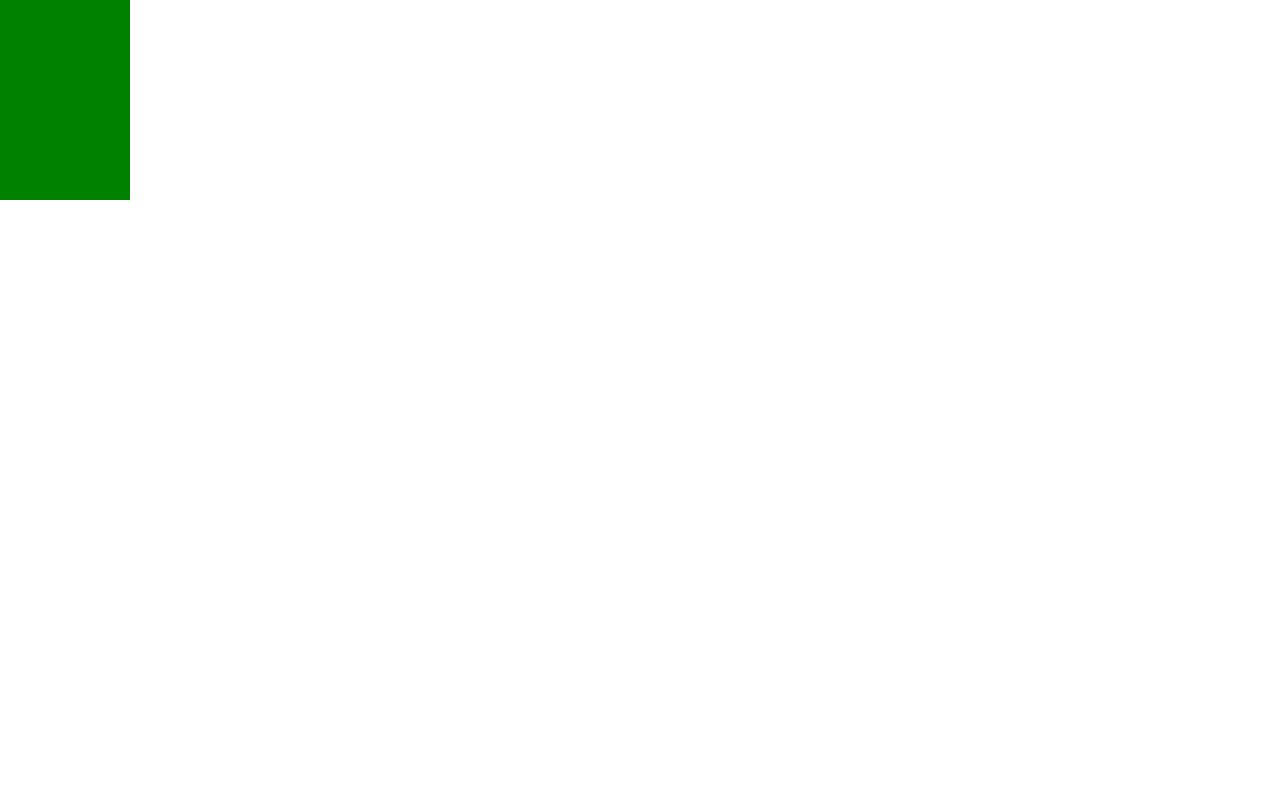
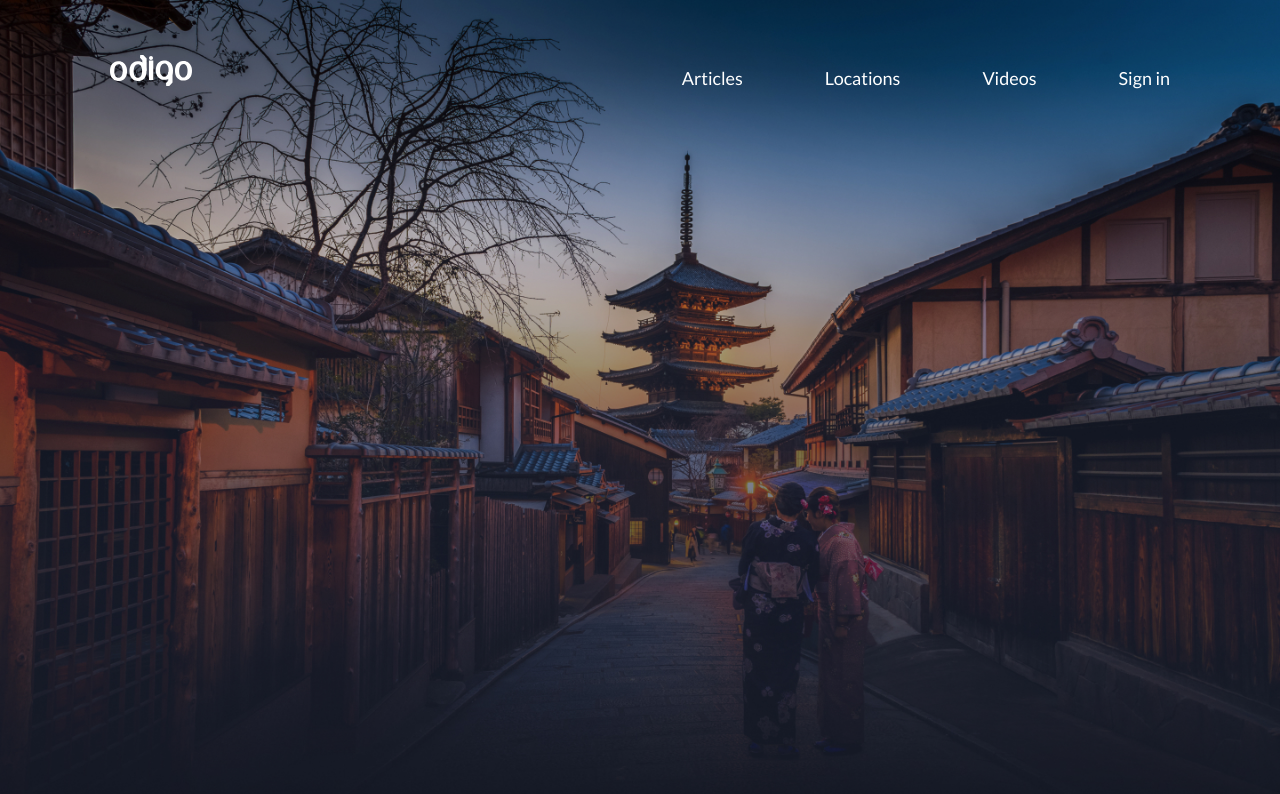
Before and after one commit to Qqqmma/layout_1, a plain HTML site: page index.html in a window 1280 px wide. Drawn offline with Linux system fonts and the light colour scheme.

Commit message:
create Hedder

```diff
--- a/css/reset.css
+++ /dev/null
@@ -1,48 +0,0 @@
-/* http://meyerweb.com/eric/tools/css/reset/
-   v2.0 | 20110126
-   License: none (public domain)
-*/
-
-html, body, div, span, applet, object, iframe,
-h1, h2, h3, h4, h5, h6, p, blockquote, pre,
-a, abbr, acronym, address, big, cite, code,
-del, dfn, em, img, ins, kbd, q, s, samp,
-small, strike, strong, sub, sup, tt, var,
-b, u, i, center,
-dl, dt, dd, ol, ul, li,
-fieldset, form, label, legend,
-table, caption, tbody, tfoot, thead, tr, th, td,
-article, aside, canvas, details, embed,
-figure, figcaption, footer, header, hgroup,
-menu, nav, output, ruby, section, summary,
-time, mark, audio, video {
-	margin: 0;
-	padding: 0;
-	border: 0;
-	font-size: 100%;
-	font: inherit;
-	vertical-align: baseline;
-}
-/* HTML5 display-role reset for older browsers */
-article, aside, details, figcaption, figure,
-footer, header, hgroup, menu, nav, section {
-	display: block;
-}
-body {
-	line-height: 1;
-}
-ol, ul {
-	list-style: none;
-}
-blockquote, q {
-	quotes: none;
-}
-blockquote:before, blockquote:after,
-q:before, q:after {
-	content: '';
-	content: none;
-}
-table {
-	border-collapse: collapse;
-	border-spacing: 0;
-}
--- a/css/style.css
+++ b/css/style.css
@@ -1,3 +1,52 @@
+/* http://meyerweb.com/eric/tools/css/reset/
+   v2.0 | 20110126
+   License: none (public domain)
+*/
+
+html, body, div, span, applet, object, iframe,
+h1, h2, h3, h4, h5, h6, p, blockquote, pre,
+a, abbr, acronym, address, big, cite, code,
+del, dfn, em, img, ins, kbd, q, s, samp,
+small, strike, strong, sub, sup, tt, var,
+b, u, i, center,
+dl, dt, dd, ol, ul, li,
+fieldset, form, label, legend,
+table, caption, tbody, tfoot, thead, tr, th, td,
+article, aside, canvas, details, embed,
+figure, figcaption, footer, header, hgroup,
+menu, nav, output, ruby, section, summary,
+time, mark, audio, video {
+	margin: 0;
+	padding: 0;
+	border: 0;
+	font-size: 100%;
+	font: inherit;
+	vertical-align: baseline;
+}
+/* HTML5 display-role reset for older browsers */
+article, aside, details, figcaption, figure,
+footer, header, hgroup, menu, nav, section {
+	display: block;
+}
+body {
+	line-height: 1;
+}
+ol, ul {
+	list-style: none;
+}
+blockquote, q {
+	quotes: none;
+}
+blockquote:before, blockquote:after,
+q:before, q:after {
+	content: '';
+	content: none;
+}
+table {
+	border-collapse: collapse;
+	border-spacing: 0;
+}
+
 /* lato-regular - latin */
 @font-face {
     font-family: 'Lato';
@@ -32,6 +81,14 @@ html {
 *, *::before, *::after {
     box-sizing: inherit;
 }
+body {
+    font-family: 'Lato';
+    font-style: normal;
+    font-size: 16px;
+    line-height: 1.2;
+    font-weight: normal;
+    color: #000;
+}
 
   .item {
     height: 200px;
@@ -39,3 +96,54 @@ html {
     background: green;
     padding: 20px;
   }
+
+  .wrapper {
+    max-width: 1060px;
+    margin: auto;
+  }
+
+  .header {
+    position: fixed;
+    top: 0;
+    left: 0;
+    width: 100%;
+  }
+
+  .header_wrapper {
+    display: flex;
+    flex-wrap: wrap;
+    align-items: flex-end;
+    justify-content: space-between;
+    padding-top: 55px;
+}
+
+.header_nav_list {
+    display: flex;
+    flex-wrap: wrap;
+}
+
+.header_list_item {
+    margin-right: 82px;
+}
+.header_list_item:last-child {
+    margin-right: 0px;
+}
+
+.header_link {
+    font-weight: 400;
+    font-size: 18px;
+    color: white;
+    text-decoration: none;
+}
+.header_link:hover, .header_link:focus, .header_link:active {
+    opacity: .75;
+}
+
+
+
+
+.intro {
+    height: 100vh;
+    background: url(../img/intro-bg.jpg) no-repeat;
+    background-size: cover;
+}
--- a/index.html
+++ b/index.html
@@ -4,11 +4,45 @@
     <meta charset="UTF-8">
     <meta http-equiv="X-UA-Compatible" content="IE=edge">
     <meta name="viewport" content="width=device-width, initial-scale=1.0">
-    <link rel="stylesheet" href="./css/reset.css">
     <link rel="stylesheet" href="./css/style.css">
-    <title>Document</title>
+    <title>Discover Amazing places in Japan</title>
 </head>
 <body>
-    <div class="item"></div>
+    <header class="header">
+        <div class="wrapper">
+            <div class="header_wrapper">
+                <div class="header_logo">
+                    <a href="/layout_1/" class="header_logo_link">
+                        <img src="./img/svg/logo.svg" alt="Discover Amazing places in Japan" class="header_logo_img">
+                    </a>
+                </div>
+
+                <nav class="header_nav">
+                    <ul class="header_nav_list">
+
+                        <li class="header_list_item">
+                            <a href="#!" class="header_link">Articles</a>
+                        </li>
+                        <li class="header_list_item">
+                            <a href="#!" class="header_link">Locations</a>
+                        </li>
+                        <li class="header_list_item">
+                            <a href="#!" class="header_link">Videos</a>
+                        </li>
+                        <li class="header_list_item">
+                            <a href="#!" class="header_link">Sign in</a>
+                        </li>
+
+                    </ul>
+                </nav>
+            </div>
+        </div>
+    </header>
+
+    <main class="main">
+        <section class="intro">
+
+        </section>
+    </main>
 </body>
 </html>
```
Also changed, not shown: img/intro-bg.jpg (added), img/svg/logo.svg (added).
